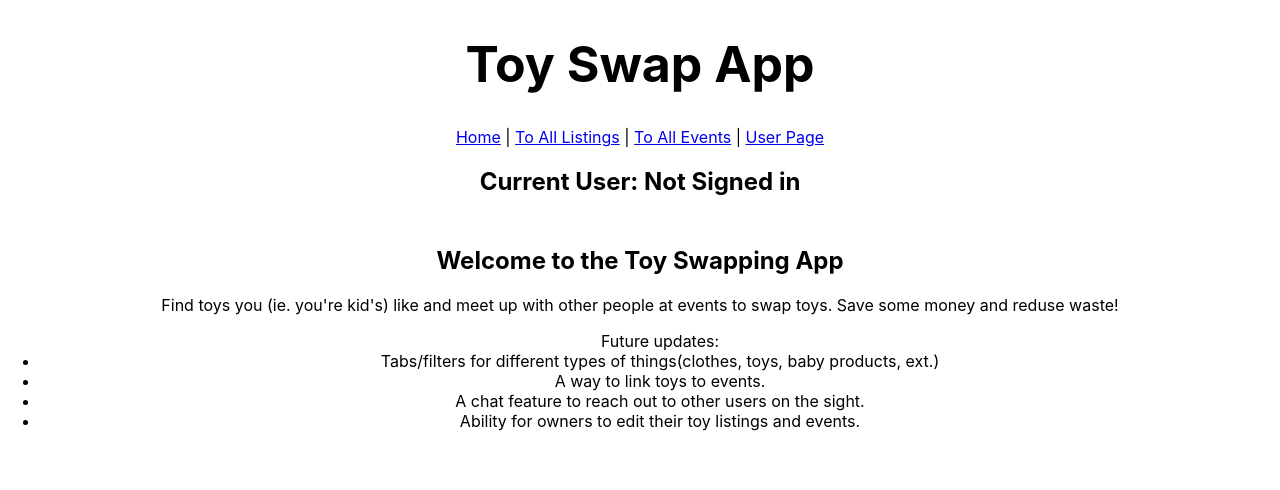
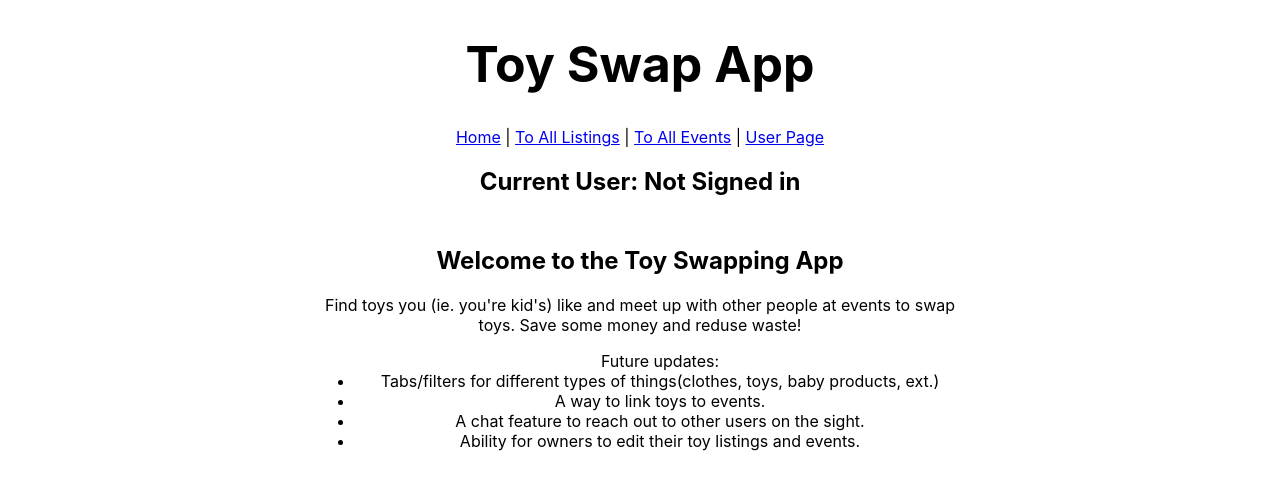
Before and after one commit to tim-mueller5/toy-swap-app, a React (Create React App) app: page / in a window 1280 px wide. Shown: the top 490 px of the page. Built offline with nearby package versions, Linux system fonts and the light colour scheme; data requests are answered from the project's data file.

Commit message:
fix home page css

```diff
--- a/src/components/App.css
+++ b/src/components/App.css
@@ -36,6 +36,11 @@
 
 h1{
   font-size: 50px;
+}
+
+.home{
+  margin: auto;
+  width: 650px;
 }
 
 /* body {
```
Also changed, not shown: src/components/App.js (line endings or trailing spaces).
